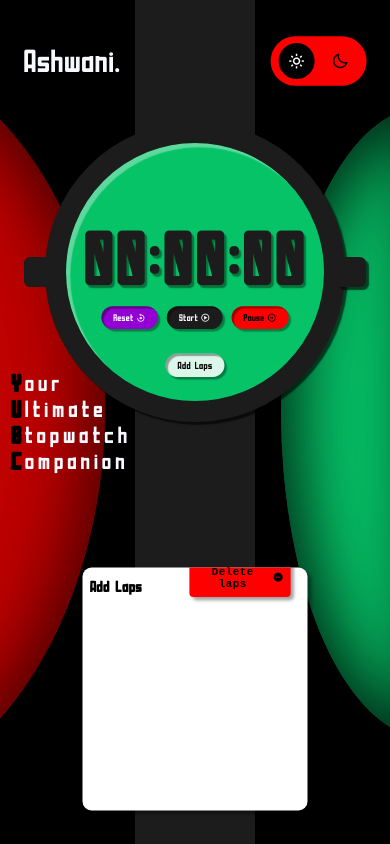
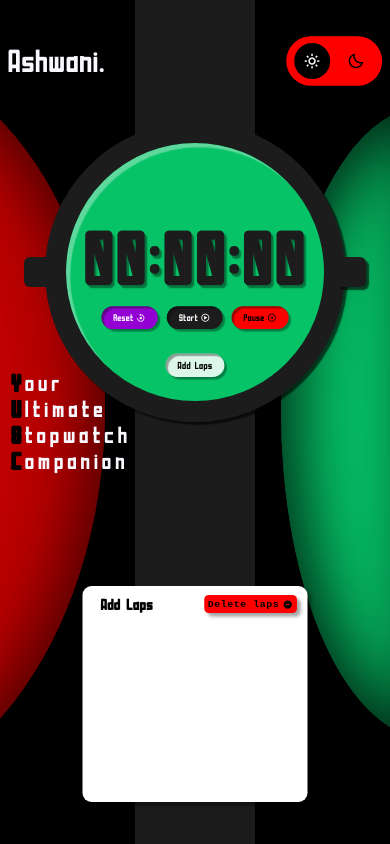
Before and after one commit to Ashwani65971/PRODIGY_WD_02, a plain HTML site: page index.html in a window 390 px wide. Drawn offline with Linux system fonts and the light colour scheme.

Commit message:
i created aesthetic stopwatch hope you like it

```diff
--- a/style.css
+++ b/style.css
@@ -508,11 +508,11 @@ body.active .stopwatch-section > .addlaps-box h3
     {
         display: block !important;
         position: absolute !important;
-        bottom:20px !important;
+        bottom:30px !important;
         left: 50% !important;
         transform: translateX(-50%) scale(0.9) !important;
         width: 250px !important;
-        height: 270px !important;
+        height: 240px !important;
         background-color: white !important;
         z-index: 50 !important;
         border-radius: 10px;
@@ -531,10 +531,11 @@ body.active .stopwatch-section > .addlaps-box h3
     .mini-laps-box h4
     {
         text-align: left;
-        margin: 12px auto;
+        margin: 12px;
         color: black;
         font-size: 17px;
         padding-left: 8px;
+        width: fit-content;
     }
     .mini-laps-box ul
     {
@@ -574,15 +575,17 @@ body.active .stopwatch-section > .addlaps-box h3
         border:none;
         border-radius: 5px;
         box-shadow: 4px 4px 4px rgba(0, 0, 0, 0.36);
-        padding:8px;
-        bottom:235px;
+        padding:4px;
+        bottom:210px;
         left: 50%;
-        transform: translateX(-10%) scale(0.9);
+        transform: translateX(10%);
         display: flex;
         align-items: center;
         justify-content: center;
         column-gap: 4px;
+        width: fit-content;
         overflow-y: auto;
+        font-size: 11px;
     }
     .delete-mini-lap i
     {
@@ -671,7 +674,7 @@ body.active .stopwatch-section > .addlaps-box h3
     {
         /* background-color: red; */
         transform: translateX(-50%) scale(0.8) !important;
-        width: 110% !important;
+        width: 120% !important;
         padding:30px 0px !important;
     }
 
```
